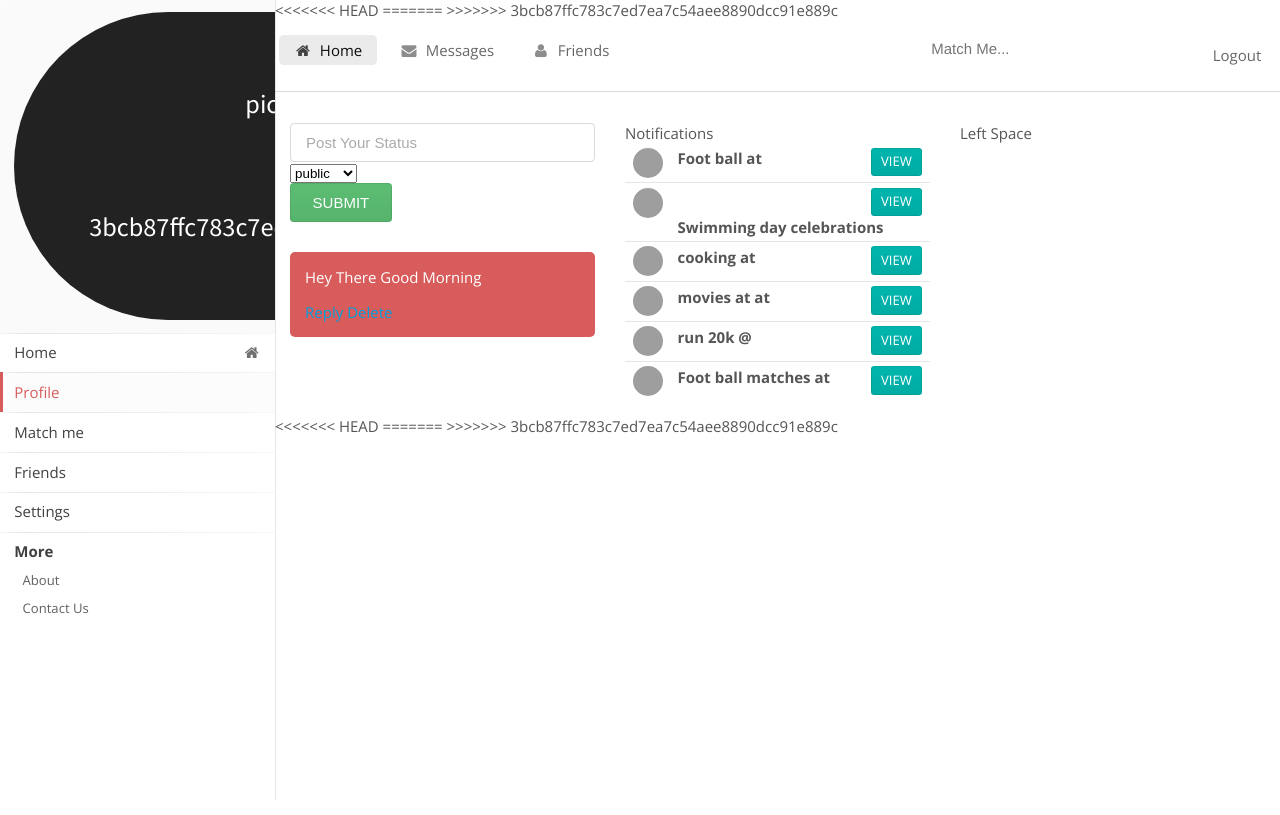
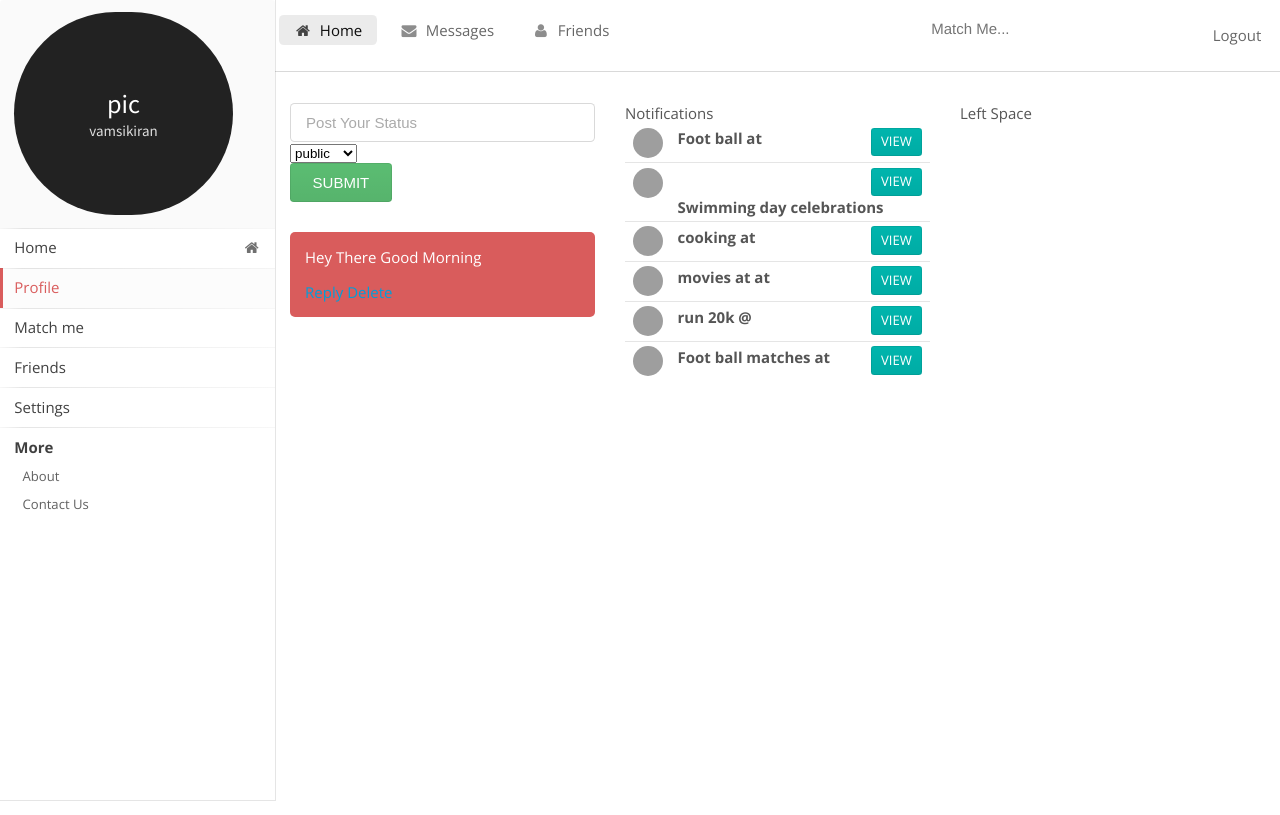
Before and after one commit to nani282828/pyteam, a Django app: template weber/templates/homepage.html in a window 1280 px wide. Run offline with Django 3.2, Linux system fonts and the light colour scheme; the template is opened without the code that fills it, so the values that code supplies are empty; parts of the project's set-up code (start-up, migrations or seed data) failed here and were passed over; grey boxes are pictures that could not be loaded.

Commit message:
the error are occurred

```diff
--- a/weber/home_func/urls.py
+++ b/weber/home_func/urls.py
@@ -12,10 +12,6 @@ urlpatterns = patterns('',
     url(r'^load_more_posts','home_func.views.load_scroll_posts'),
     url(r'^search','home_func.views.search_titles'),
     url(r'^profile/(?P<username>[-\w]+)/$','home_func.views.profile_info'),
-<<<<<<< HEAD
     url(r'^updateinfo','home_func.views.update_userinfo'),
     url(r'^sendrequest','home_func.views.frnd_request_sent'),
-=======
->>>>>>> 3bcb87ffc783c7ed7ea7c54aee8890dcc91e889c
-    #url(r'^profile/','home_func.views.profile_info'),
 )
--- a/weber/login/static/js/homepage.js
+++ b/weber/login/static/js/homepage.js
@@ -4,15 +4,12 @@
          var post_text = $( "#post_text" ).val();
 
         $.post('/theweber.in/post_status', $(this).serialize(), function(data){
-<<<<<<< HEAD
             //var obj = JSON.parse(data);
             console.log(data);
             $("#userpostdiv").prepend(data);
-=======
             var obj = JSON.parse(data);
             console.log(obj)
             $("#userpostdiv").prepend("<div>"+obj.username+"</div><div class='message_box' id='"+obj.id+"'><span>"+obj.post_title+"</span><span class='postdatestyles'>"+obj.publish_date+"</span></div><br/>===========================");
->>>>>>> 3bcb87ffc783c7ed7ea7c54aee8890dcc91e889c
             $("#post_text").val('');
           });
         return false;
@@ -31,7 +28,6 @@ $('#search').keyup(function() {
         });
 
     });
-<<<<<<< HEAD
     //========================update info================
      jQuery("#updateinfo").submit(function( event ) {
 
@@ -53,13 +49,8 @@ $('#search').keyup(function() {
       });
 
 });
-=======
 
-});
-
-
->>>>>>> 3bcb87ffc783c7ed7ea7c54aee8890dcc91e889c
-  $(window).scroll(function(){
+ $(window).scroll(function(){
         if ($(window).scrollTop() == $(document).height() - $(window).height()){
             //alert("scroll down");
 
@@ -133,14 +124,4 @@ function request_sent_not(data, textStatus, jqXHR)
     alert(data)
     console(log.data)
 }
-
-
-<<<<<<< HEAD
-=======
-$(function(){
-
-
-
-});
-
->>>>>>> 3bcb87ffc783c7ed7ea7c54aee8890dcc91e889c
+//this is non error free code
--- a/weber/login/views.py
+++ b/weber/login/views.py
@@ -46,11 +46,9 @@ def login(request):
         if user is not None and user.is_active:
             #user.backend = 'mongoengine.django.auth.MongoEngineBackend'
             auth.login(request, user)
-<<<<<<< HEAD
             return HttpResponseRedirect('/theweber.in/home',{'username':request.user.username})
-=======
+
             return HttpResponseRedirect('/theweber.in/home')
->>>>>>> 3bcb87ffc783c7ed7ea7c54aee8890dcc91e889c
         else:
             return render(request,'login.html',{'result':'username and password not valid'})
     else:
--- a/weber/templates/ajax_out.html
+++ b/weber/templates/ajax_out.html
@@ -22,7 +22,6 @@
 
 {% endif %}
 
-<<<<<<< HEAD
 {% endif %}
 
 
@@ -39,7 +38,4 @@
 {% if action == 'ok' %}
         <div>{{e}}</div>
 {% endif %}
-
-=======
 {% endif %}
->>>>>>> 3bcb87ffc783c7ed7ea7c54aee8890dcc91e889c
--- a/weber/templates/homepage.html
+++ b/weber/templates/homepage.html
@@ -28,12 +28,7 @@
 
 
 </head>
-<<<<<<< HEAD
 {% block body %}
-=======
-
->>>>>>> 3bcb87ffc783c7ed7ea7c54aee8890dcc91e889c
-
 <body id="home">
 
 <div class="ui red vertical demo sidebar menu">
@@ -41,11 +36,8 @@
          <div class="ui inverted circular segment">
   <h2 class="ui inverted header" id="profilepic">
     pic
-<<<<<<< HEAD
     <div class="sub header">{{ username }}</div>
-=======
     <div class="sub header">vamsikiran </div>
->>>>>>> 3bcb87ffc783c7ed7ea7c54aee8890dcc91e889c
   </h2>
 </div>
 
@@ -152,17 +144,8 @@
       {% endfor %}
 
     </div>
-
-
-
-
-
-
   </aside>
-
-
   <section class="column">Notifications
-
 <div class="ui divided list">
   <div class="item">
     <div class="right floated tiny teal ui button">VIEW</div>
@@ -217,15 +200,6 @@
 
 
 </main>
-<<<<<<< HEAD
 {% endblock %}
-=======
-
-
-
-
-
->>>>>>> 3bcb87ffc783c7ed7ea7c54aee8890dcc91e889c
 </body>
-
 </html>
--- a/weber/templates/profile.html
+++ b/weber/templates/profile.html
@@ -1,4 +1,3 @@
-<<<<<<< HEAD
 {% extends 'homepage.html' %}
 {% load set_var %}
 {% block body %}
@@ -41,7 +40,5 @@
      {% endif %}
 {% endif %}
 {% endblock %}
-=======
 the username is {{user.username}}<br/>
 the userid is {{user.id}}
->>>>>>> 3bcb87ffc783c7ed7ea7c54aee8890dcc91e889c
```
Also changed, not shown: weber/home_func/models.py (+0 -8 lines), weber/home_func/views.py (+0 -19 lines), 3 other files.
